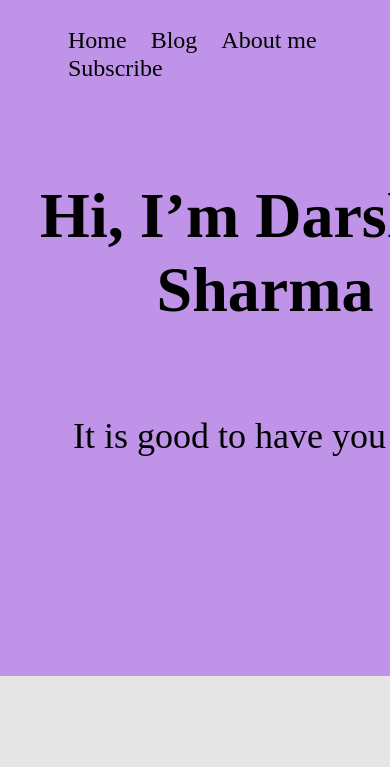
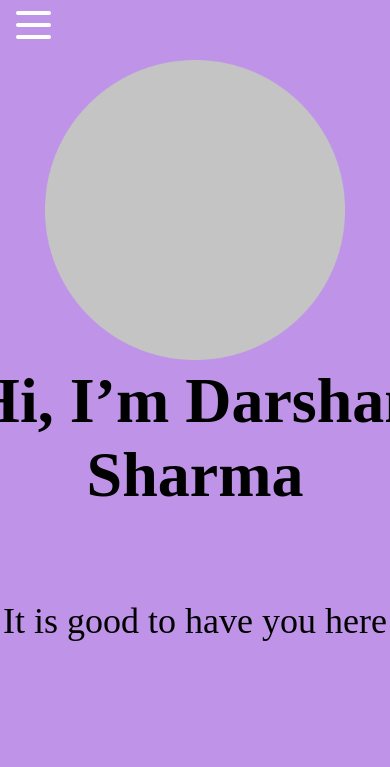
Before and after one commit to N0tilT/BlogWebsite, a plain HTML site: page index.html in a window 390 px wide. Shown: the top 767 px of the page. Drawn offline with Linux system fonts and the light colour scheme; a web font is replaced by a local one.

Commit message:
CSS folders reorganization

```diff
--- /dev/null
+++ b/base/reset.css
@@ -0,0 +1,23 @@
+html {
+    box-sizing: border-box;
+    font-size: 16px;
+  }
+
+  *, *:before, *:after {
+    box-sizing: inherit;
+  }
+
+  body, h1, h2, h3, h4, h5, h6, p, ol, ul {
+    margin: 0;
+    padding: 0;
+    font-weight: normal;
+  }
+
+  ol, ul {
+    list-style: none;
+  }
+
+  img {
+    max-width: 100%;
+    height: auto;
+  }
--- /dev/null
+++ b/base/typography.css
@@ -0,0 +1,4 @@
+body{
+    font-family: 'Gentium Book Basic', serif;
+    font-weight: 400;
+}
--- a/index.css
+++ b/index.css
@@ -1,215 +1,8 @@
-html {
-    box-sizing: border-box;
-    font-size: 16px;
-}
+@import url(base/reset.css);
+@import url(base/typography.css);
 
-*, *:before, *:after {
-    box-sizing: inherit;
-}
-
-body, h1, h2, h3, h4, h5, h6, p, ol, ul {
-    margin: 0;
-    padding: 0;
-    font-weight: normal;
-}
-
-ol, ul {
-    list-style: none;
-}
-
-img {
-    max-width: 100%;
-    height: auto;
-}
-
-body{
-    font-family: 'Gentium Book Basic', serif;
-    font-weight: 400;
-    background-color: #E5E5E5;
-}
-
-.section_purple{
-    display: flex;
-    align-items: center;
-    justify-content: center;
-    background-color:#BF94E8;
-}
-
-.section{
-    display: flex;
-    align-items: center;
-    justify-content: center;
-}
-
-
-.container{
-    display: inline-flex;
-    align-items: center;
-    justify-content: center;
-}
-
-.nav{
-    display: block;
-    background-color:#BF94E8;
-    padding-top: 26px;
-    padding-left: 68px;
-    padding-bottom: 97px;
-}
-
-.nav a{
-    margin-right: 20px;
-    text-decoration: none;
-
-    font-size: 24px;
-    line-height: 28px;
-    text-align: center;
-
-    color: #000000;
-}
-
-
-.col{
-    display: inline-block;
-}
-
-.mask{
-    -webkit-mask-image: url(resources/EllipseMask.png);
-    mask-image: url(resources/EllipseMask.png);
-    -webkit-mask-size: 400px 400px;
-    mask-size: 400px 400px;
-    -webkit-mask-repeat:no-repeat;
-    mask-repeat: no-repeat;
-}
-
-.col h1{
-    width: 460px;
-    height: 236px;
-    font-weight: 700;
-    font-size: 64px;
-    line-height: 74px;
-    text-align: center;
-}
-
-.col p{
-    height: 91px;
-    font-weight: 400;
-    font-size: 36px;
-    line-height: 42px;
-    text-align: center;
-}
-
-
-.preview-text{
-    width: 1373px;
-    font-weight: 400;
-    font-size: 64px;
-    line-height: 74px;
-    text-align: center;
-}
-
-.link{
-    font-weight: 400;
-    font-size: 48px;
-    line-height: 56px;
-    text-align: center;
-    text-decoration-line: underline;
-    color: #000000;
-
-}
-
-.post{
-    display: flex;
-    column-gap: 58px;
-    padding-bottom: 36px;
-    margin-bottom: 107px;
-    border-bottom: 3px solid rgba(0, 0, 0, 0.21);
-}
-
-.post__image img{
-    width: 423px;
-    height: 180px;
-}
-
-.post__column{
-    display: flex;
-    flex-direction: column;
-    align-items: flex-start;
-    justify-content: center;
-}
-
-.post__date{
-    font-weight: 400;
-    font-size: 14px;
-    line-height: 16px;
-    text-align: center;
-}
-
-.post__title{
-    font-weight: 700;
-    font-size: 36px;
-    line-height: 42px;
-    text-align: center;
-}
-
-.post__description{
-    font-weight: 400;
-    font-size: 20px;
-    line-height: 42px;
-}
-
-.link-wrapper{
-    margin: auto;
-    margin-right: 0px;
-    margin-bottom: 12px;
-}
-
-.email-text{
-    margin-bottom: 74px;
-    font-weight: 400;
-    font-size: 36px;
-    line-height: 42px;
-    height: 118px;
-    width: 948px;
-    text-align: center;
-}
-
-.email{
-    width: 521px;
-    height: 61px;
-    background-color: #C4C4C4;
-    border: none;
-    font-family: 'Gentium Book Basic';
-    font-weight: 400;
-    font-size: 24px;
-    line-height: 28px;
-    text-align: center;
-}
-
-.subscribe{
-    width: 275px;
-    height: 61px;
-    border: none;
-    background-color: #000000;
-    color: #FFFFFF;
-    font-family: 'Gentium Book Basic';
-    font-weight: 400;
-    font-size: 24px;
-    line-height: 28px;
-}
-
-.platforms-text{
-    font-weight: 700;
-    font-size: 64px;
-    line-height: 74px;
-}
-
-.links-container{
-    display: inline-flex;
-    margin-top: 19px;
-    column-gap: 46px;
-}
-
-.social_image{
-    width: 104px;
-    height: 98px;
-}
+@import url(layout/header.css);
+@import url(layout/containers.css);
+@import url(layout/title.css);
+@import url(layout/post.css);
+@import url(layout/platforms.css);
--- a/index.html
+++ b/index.html
@@ -11,21 +11,23 @@
     <link href="https://fonts.googleapis.com/css2?family=Gentium+Book+Basic:wght@400;700&display=swap" rel="stylesheet">
 
     <link rel="stylesheet" href="index.css">
-
+    <link rel="mobilestylesheet" href="mobile.css">
 </head>
 <body>
+    <header>
+        <div class="nav-toggle"><span></span></div>
         <div class="nav">
             <a href="" class="nav_link">Home</a>
             <a href="" class="nav_link">Blog</a>
             <a href="" class="nav_link">About me</a>
             <a href="" class="nav_link">Subscribe</a>
         </div>
+    </header>
+
     <div class="section_purple">
         <div class="container" style="column-gap: 140px; margin-bottom: 170px;">
             <div class="col">
-                <div class="mask r150 top100 left150">
-                    <img src="resources/avatar.jpg">
-                </div>
+                <img class="avatar__image" src="resources/avatar.jpg">
             </div>
             <div class="col">
                 <h1 class="title">Hi, I’m Darshan Sharma</h1>
--- /dev/null
+++ b/layout/containers.css
@@ -0,0 +1,61 @@
+
+body{
+    background-color: #E5E5E5;
+}
+
+.section_purple{
+    display: flex;
+    align-items: center;
+    justify-content: center;
+    background-color:#BF94E8;
+}
+
+.section{
+    display: flex;
+    align-items: center;
+    justify-content: center;
+}
+
+
+.container{
+    display: inline-flex;
+    align-items: center;
+    justify-content: center;
+}
+
+
+.col{
+    display: inline-block;
+}
+
+.col h1{
+    width: 460px;
+    height: 236px;
+    font-weight: 700;
+    font-size: 64px;
+    line-height: 74px;
+    text-align: center;
+}
+
+.col p{
+    height: 91px;
+    font-weight: 400;
+    font-size: 36px;
+    line-height: 42px;
+    text-align: center;
+}
+
+.link{
+    font-weight: 400;
+    font-size: 48px;
+    line-height: 56px;
+    text-align: center;
+    text-decoration-line: underline;
+    color: #000000;
+
+}
+@media (max-width:390px) {
+    .container{
+        flex-direction: column;
+    }
+}
--- /dev/null
+++ b/layout/header.css
@@ -0,0 +1,92 @@
+
+header{
+    display: block;
+    background-color:#BF94E8;
+    height: 60px;
+}
+
+.nav{
+    display: block;
+    padding-top: 26px;
+    padding-left: 68px;
+    padding-bottom: 97px;
+}
+
+.nav a{
+    margin-right: 20px;
+    text-decoration: none;
+
+    font-size: 24px;
+    line-height: 28px;
+    text-align: center;
+
+    color: #000000;
+}
+
+.nav-toggle {
+    display: none;
+    position: relative;
+    float: left;
+    width: 47px;
+    height: 41px;
+    margin-left: 10px;
+    cursor: pointer;
+ }
+ .nav-toggle span {
+    display: block;
+    position: absolute;
+    top: 13px;
+    left: 6px;
+    right: 6px;
+    height: 4px;
+    background: white;
+    border-radius: 4px;
+ }
+ .nav-toggle span:before, .nav-toggle span:after {
+    content: "";
+    position: absolute;
+    display: block;
+    left: 0;
+    width: 100%;
+    height: 4px;
+    background: white;
+    border-radius: 4px;
+ }
+ .nav-toggle span:before {
+    top: -12px;
+ }
+ .nav-toggle span:after {
+    bottom: -12px;
+ }
+
+ @media (max-width: 390px){
+    .nav-toggle{
+        display: block;
+    }
+
+    header{
+        padding: 10px 0;
+    }
+
+    .nav{
+        max-height: 0;
+        background: white;
+        float: none;
+        position: absolute;
+        overflow: hidden;
+        top: 63px;
+        left: 0;
+        right: 0;
+        margin: 0;
+        padding: 0;
+        z-index: 3;
+
+    }
+
+    .nav a{
+        display: block;
+        text-align: center;
+        border-bottom: 1px solid #EBEBE3;
+        margin-right: 0;
+    }
+}
--- /dev/null
+++ b/layout/platforms.css
@@ -0,0 +1,16 @@
+.platforms-text{
+    font-weight: 700;
+    font-size: 64px;
+    line-height: 74px;
+}
+
+.links-container{
+    display: inline-flex;
+    margin-top: 19px;
+    column-gap: 46px;
+}
+
+.social_image{
+    width: 104px;
+    height: 98px;
+}
--- /dev/null
+++ b/layout/post.css
@@ -0,0 +1,45 @@
+.post{
+    display: flex;
+    column-gap: 58px;
+    padding-bottom: 36px;
+    margin-bottom: 107px;
+    border-bottom: 3px solid rgba(0, 0, 0, 0.21);
+}
+
+.post__image img{
+    width: 423px;
+    height: 180px;
+}
+
+.post__column{
+    display: flex;
+    flex-direction: column;
+    align-items: flex-start;
+    justify-content: center;
+}
+
+.post__date{
+    font-weight: 400;
+    font-size: 14px;
+    line-height: 16px;
+    text-align: center;
+}
+
+.post__title{
+    font-weight: 700;
+    font-size: 36px;
+    line-height: 42px;
+    text-align: center;
+}
+
+.post__description{
+    font-weight: 400;
+    font-size: 20px;
+    line-height: 42px;
+}
+
+.link-wrapper{
+    margin: auto;
+    margin-right: 0px;
+    margin-bottom: 12px;
+}
--- /dev/null
+++ b/layout/title.css
@@ -0,0 +1,19 @@
+.preview-text{
+    width: 1373px;
+    font-weight: 400;
+    font-size: 64px;
+    line-height: 74px;
+    text-align: center;
+}
+
+.avatar__image{
+    width: 436px;
+    height: 436px;;
+}
+
+@media (max-width: 390px){
+    .avatar__image{
+        width: 300px;
+        height: 300px;
+    }
+}
```
Also changed, not shown: layout/email.css (added, +33 -0 lines). Lines whose indentation alone changed are shown as unchanged.
